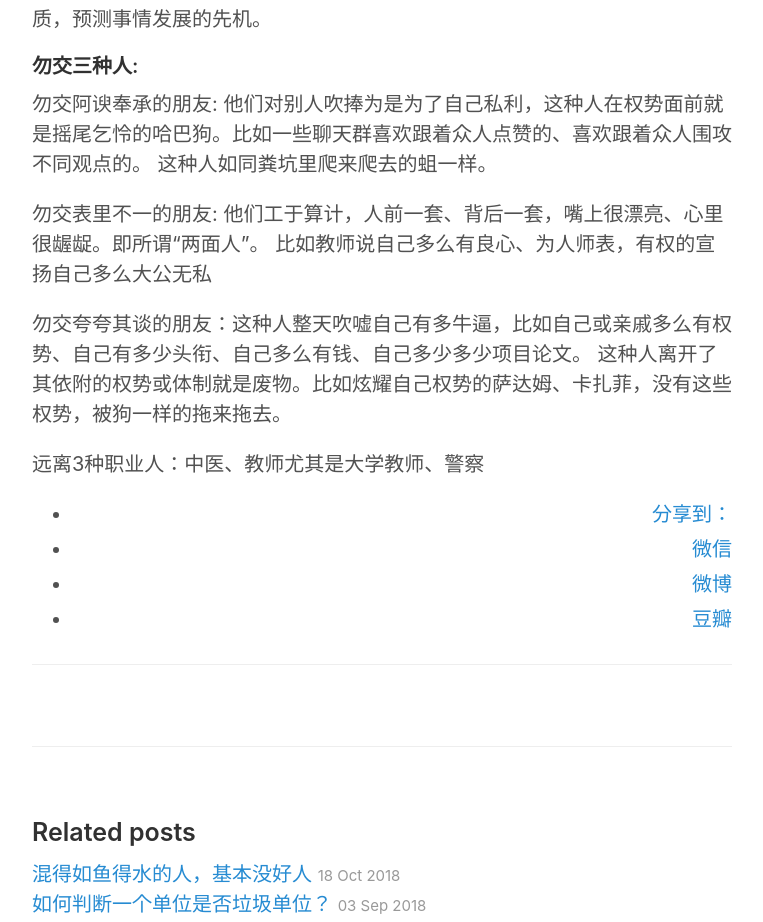
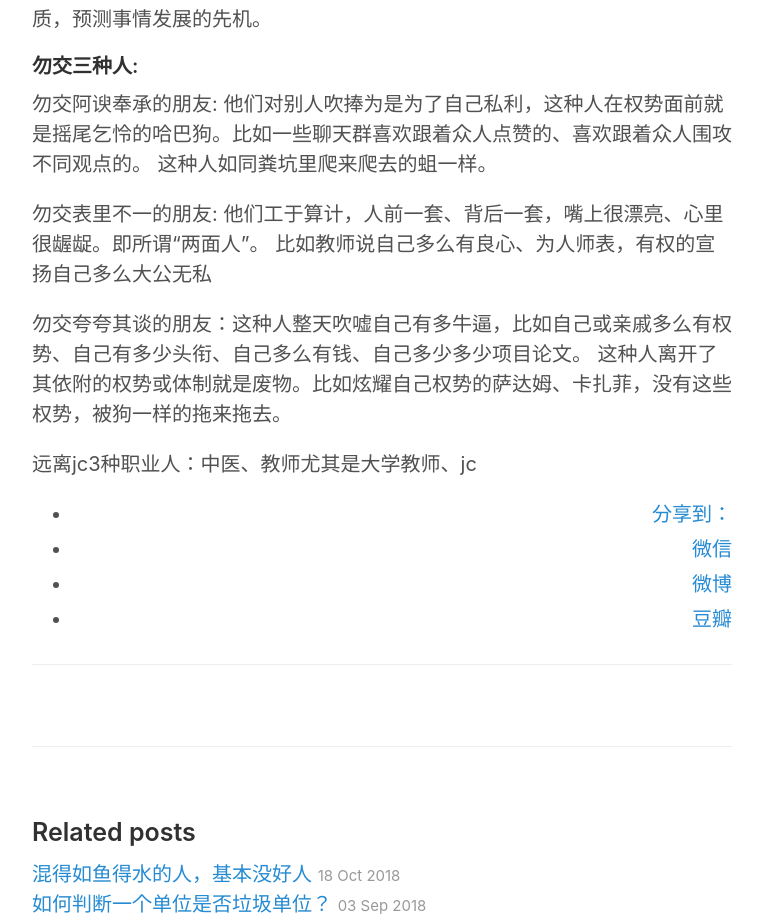
Before and after one commit to hwdong/hwdong-old.github.io, a Jekyll site: the page built from _posts/2018-10-26-交友远离3种人.md, in a window 1280 px wide. Shown: the part 442-1364 px from the top of the page, without its empty margins (258-1021 px from the left). Built offline with Jekyll 4.4.1, drawn with Linux system fonts in a browser that asks for light colours; comment, search, counter and statistics services are not loaded.

Commit message:
Update 2018-10-26-交友远离3种人.md

```diff
--- a/_posts/2018-10-26-交友远离3种人.md
+++ b/_posts/2018-10-26-交友远离3种人.md
@@ -29,4 +29,4 @@ tags:
 勿交夸夸其谈的朋友：这种人整天吹嘘自己有多牛逼，比如自己或亲戚多么有权势、自己有多少头衔、自己多么有钱、自己多少多少项目论文。
 这种人离开了其依附的权势或体制就是废物。比如炫耀自己权势的萨达姆、卡扎菲，没有这些权势，被狗一样的拖来拖去。
 
-远离3种职业人：中医、教师尤其是大学教师、警察
+远离jc3种职业人：中医、教师尤其是大学教师、jc
```
